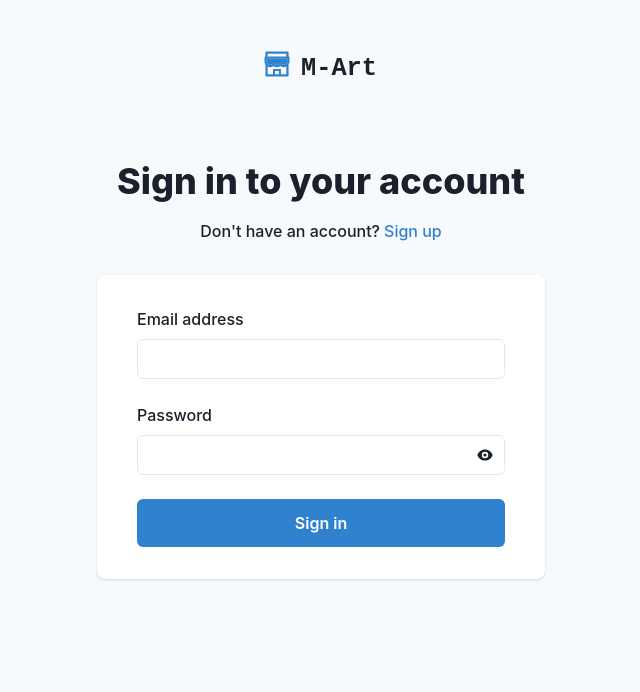
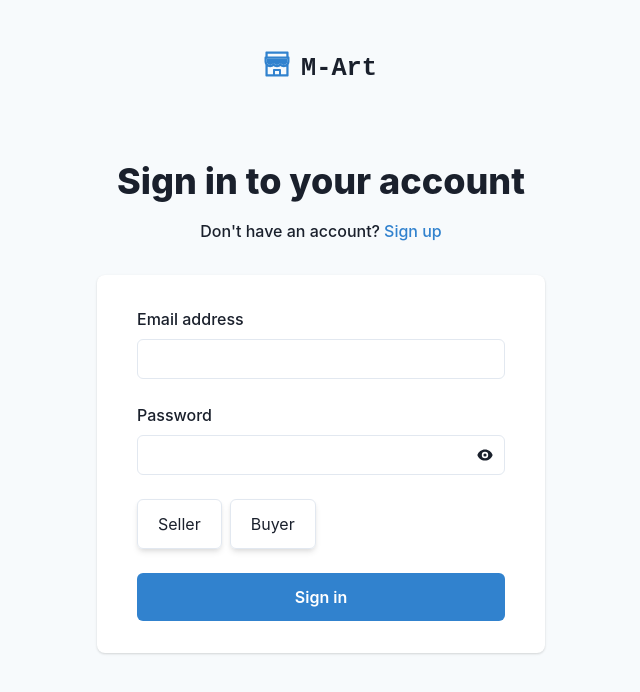
Before and after one commit to bahybintang/m-art-web, a React (Create React App) app in the folder frontend/: page /login in a window 1280 px wide. Shown: the top 692 px of the page, without its empty margins (319-959 px from the left). Built offline with nearby package versions, Linux system fonts and the light colour scheme.

Commit message:
Add seller buyer selector

```diff
--- a/frontend/src/layouts/login/LoginForm.js
+++ b/frontend/src/layouts/login/LoginForm.js
@@ -5,11 +5,24 @@ import {
   FormLabel,
   Input,
   Stack,
+  useRadioGroup,
+  HStack,
 } from '@chakra-ui/react';
-import * as React from 'react';
+import React, { useState } from 'react';
 import { PasswordField } from './PasswordField';
+import RadioCard from './RadioCard';
 
-export const LoginForm = props => (
+export const LoginForm = props => {
+  const options = ['Seller', 'Buyer'];
+  const [role, setRole] = useState(null);
+  const { getRootProps, getRadioProps } = useRadioGroup({
+    name: 'framework',
+    defaultValue: 'react',
+    onChange: setRole,
+  });
+
+  const group = getRootProps();
+  return (
     <chakra.form
       onSubmit={e => {
         e.preventDefault();
@@ -23,9 +36,20 @@ export const LoginForm = props => (
           <Input name="email" type="email" autoComplete="email" required />
         </FormControl>
         <PasswordField />
+        <HStack {...group}>
+          {options.map(value => {
+            const radio = getRadioProps({ value });
+            return (
+              <RadioCard key={value} {...radio}>
+                {value}
+              </RadioCard>
+            );
+          })}
+        </HStack>
         <Button type="submit" colorScheme="blue" size="lg" fontSize="md">
           Sign in
         </Button>
       </Stack>
     </chakra.form>
   );
+};
--- /dev/null
+++ b/frontend/src/layouts/login/RadioCard.js
@@ -0,0 +1,35 @@
+import { useRadio, Box } from '@chakra-ui/react';
+
+function RadioCard(props) {
+  const { getInputProps, getCheckboxProps } = useRadio(props);
+
+  const input = getInputProps();
+  const checkbox = getCheckboxProps();
+
+  return (
+    <Box as="label">
+      <input {...input} />
+      <Box
+        {...checkbox}
+        cursor="pointer"
+        borderWidth="1px"
+        borderRadius="md"
+        boxShadow="md"
+        _checked={{
+          bg: 'blue.600',
+          color: 'white',
+          borderColor: 'teal.600',
+        }}
+        _focus={{
+          boxShadow: 'outline',
+        }}
+        px={5}
+        py={3}
+      >
+        {props.children}
+      </Box>
+    </Box>
+  );
+}
+
+export default RadioCard;
```
Lines whose indentation alone changed are shown as unchanged.
